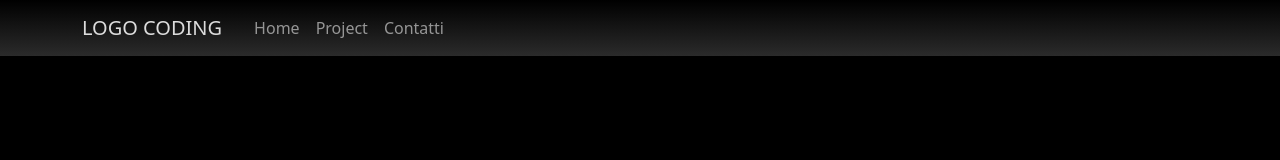
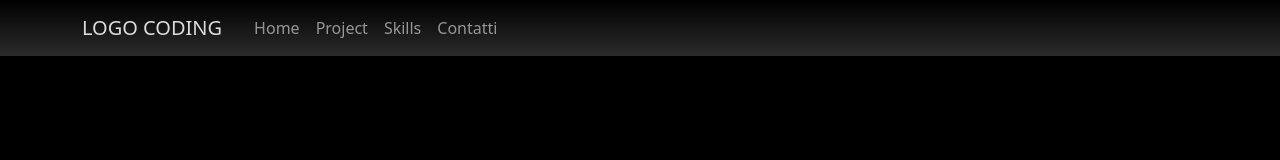
Before and after one commit to ToniBlaze/portfolio, a React (Create React App) app: page / in a window 1280 px wide. Shown: the top 160 px of the page. Built offline with nearby package versions, Linux system fonts and the light colour scheme.

Commit message:
navbar skills add

```diff
--- a/src/components/MainLayoutComponents/MyNav.js
+++ b/src/components/MainLayoutComponents/MyNav.js
@@ -30,6 +30,9 @@ export default function MyNav() {
             <Nav.Link className="nav-link" href="#project" active={false}>
               Project
             </Nav.Link>
+            <Nav.Link className="nav-link" href="#skills" active={false}>
+              Skills
+            </Nav.Link>
             <Nav.Link className="nav-link" href="#contact" active={false}>
               Contatti
             </Nav.Link>
```
